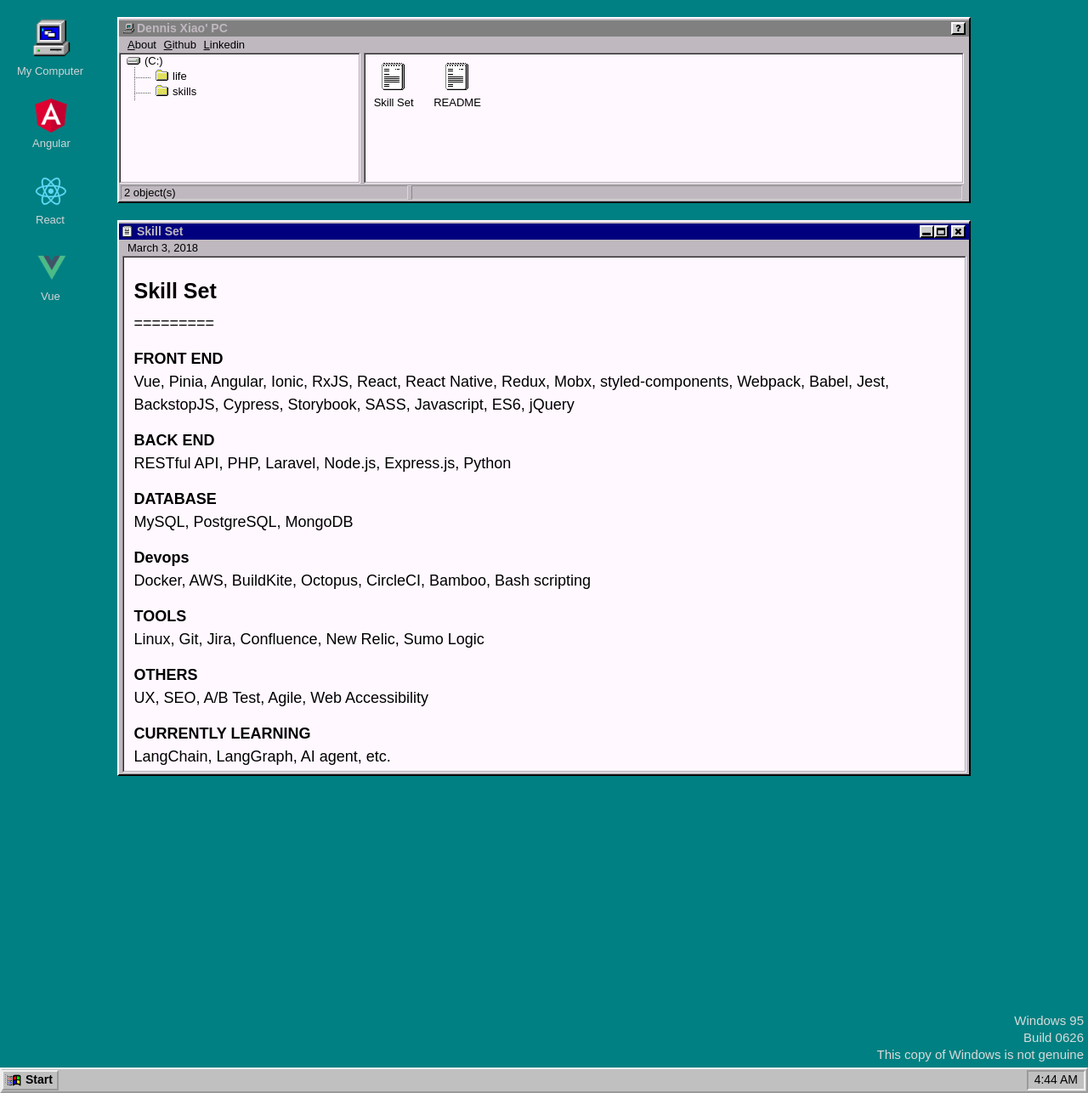
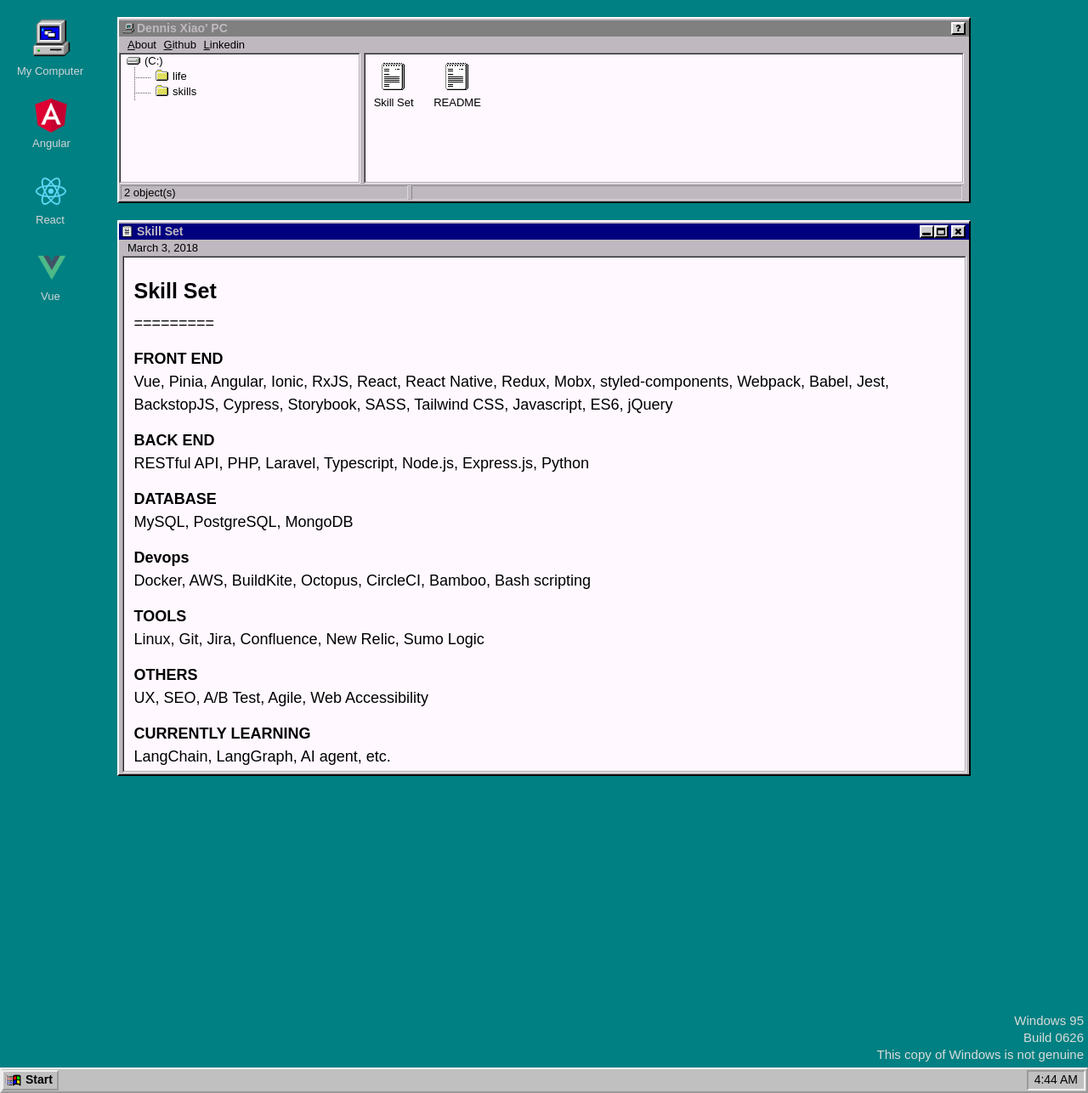
Before and after one commit to dennisXZX/dennisxzx.github.io, a Jekyll site: the page built from _posts/2018-03-03-skillset.md, in a window 1280 px wide. Shown: the whole page at 85% size. Built offline with Jekyll 4.4.1, drawn with Linux system fonts in a browser that asks for light colours.

Commit message:
Update skillset with Tailwind CSS and TypeScript

```diff
--- a/_posts/2018-03-03-skillset.md
+++ b/_posts/2018-03-03-skillset.md
@@ -8,10 +8,10 @@
 =========
 
 __FRONT END__ <br />
-Vue, Pinia, Angular, Ionic, RxJS, React, React Native, Redux, Mobx, styled-components, Webpack, Babel, Jest, BackstopJS, Cypress, Storybook, SASS, Javascript, ES6, jQuery
+Vue, Pinia, Angular, Ionic, RxJS, React, React Native, Redux, Mobx, styled-components, Webpack, Babel, Jest, BackstopJS, Cypress, Storybook, SASS, Tailwind CSS, Javascript, ES6, jQuery
 
 __BACK END__ <br />
-RESTful API, PHP, Laravel, Node.js, Express.js, Python
+RESTful API, PHP, Laravel, Typescript, Node.js, Express.js, Python
 
 __DATABASE__ <br />
 MySQL, PostgreSQL, MongoDB
```
